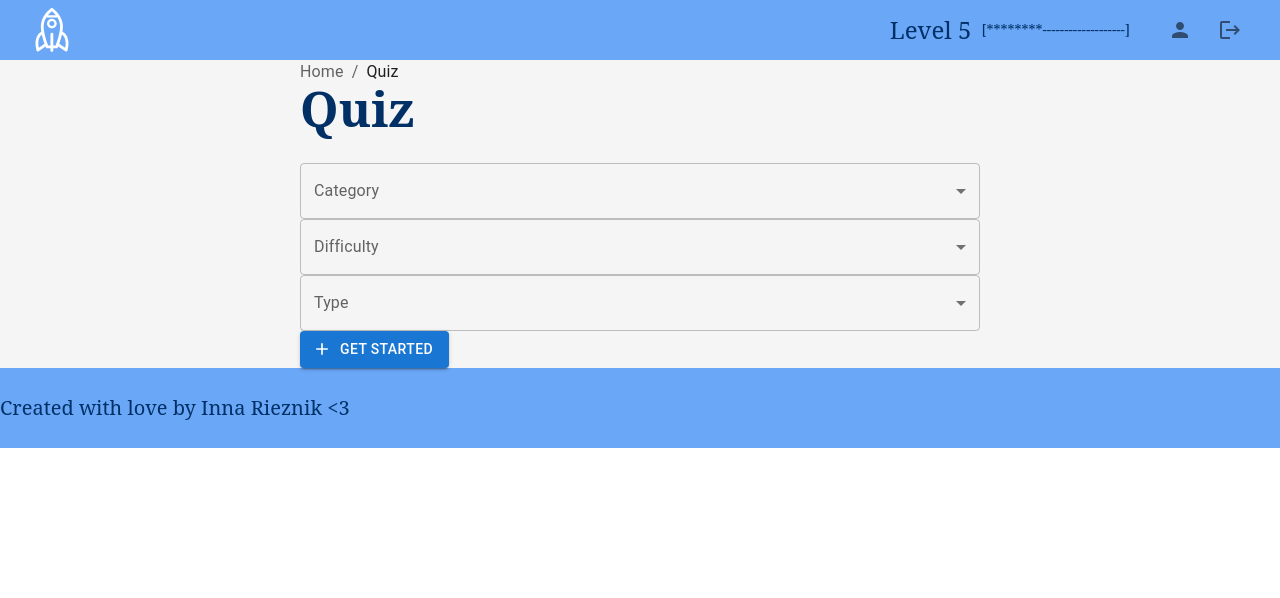
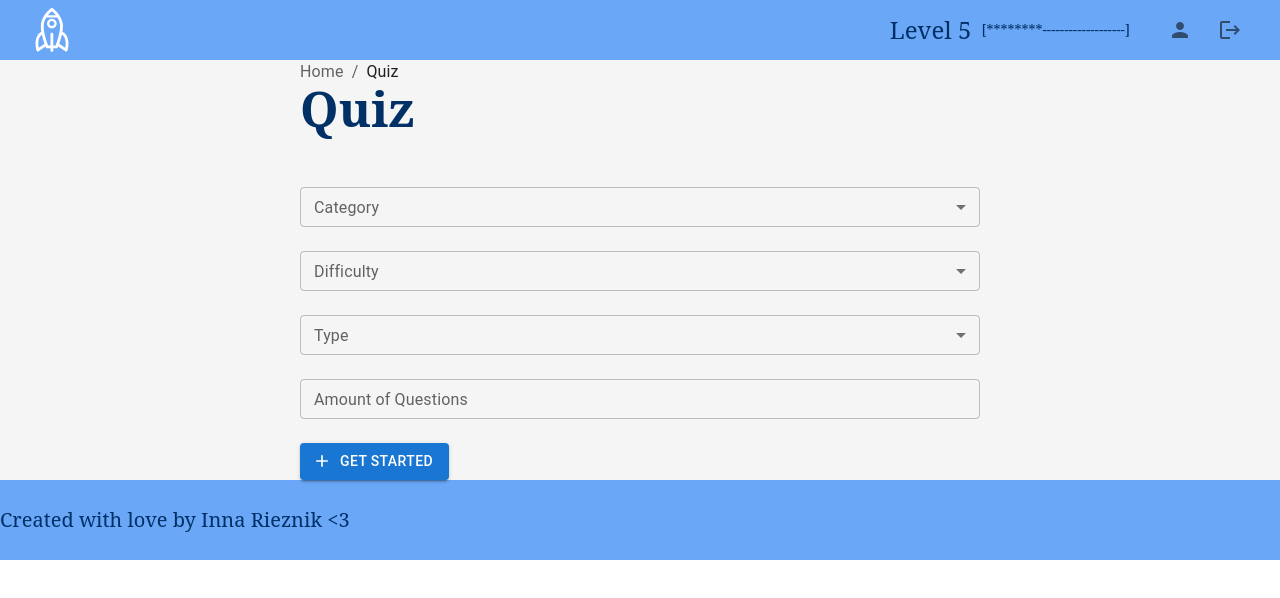
Before and after one commit to inna-rieznik/Language-learning-app, a React (Create React App) app: page /quiz in a window 1280 px wide. Shown: the top 598 px of the page. Built offline with nearby package versions, Linux system fonts and the light colour scheme.

Commit message:
continue with quiz page

```diff
--- a/src/components/mainPage/vocabulary/quiz/Quiz.jsx
+++ b/src/components/mainPage/vocabulary/quiz/Quiz.jsx
@@ -10,11 +10,28 @@ import {useState} from "react";
 import SelectField from "./SelectField";
 import Button from "@mui/material/Button";
 import AddIcon from "@mui/icons-material/Add";
+import TextFieldComp from "./TextFieldComp";
 
 const Quiz = (props) => {
     const [open, setOpen] = React.useState(false);
     const handleOpen = () => setOpen(true);
     const handleClose = () => setOpen(false);
+    const handleSubmit = e => {
+        e.preventDefault();
+    }
+
+    const difficultyOptions = [
+        {id: "easy", name: "Easy"},
+        {id: "medium", name: "Medium"},
+        {id: "hard", name: "Hard"}
+    ]
+
+    const typeOptions = [
+        {id: "multiple", name: "Multiple Choise"},
+        {id: "boolean", name: "True/False"}
+    ]
+
+
     //Settings component
     return (
         <div className={s.content}>
@@ -30,12 +47,13 @@ const Quiz = (props) => {
                 </Breadcrumbs>
             <h1>Quiz</h1>
             <div>
-                <form>
+                <form onSubmit={handleSubmit}>
                     <SelectField  label="Category"/>
-                    <SelectField label="Difficulty"/>
-                    <SelectField label="Type"/>
-                    <Box>
-                        <Button onClick={handleOpen} type="submit" variant="contained" startIcon={<AddIcon/>}>Get Started</Button>
+                    <SelectField options={difficultyOptions} label="Difficulty"/>
+                    <SelectField options={typeOptions} label="Type"/>
+                    <TextFieldComp />
+                    <Box mt={3} width="100%">
+                        <Button onClick={handleOpen} type="submit" variant="contained" type="submit" startIcon={<AddIcon/>}>Get Started</Button>
                     </Box>
                 </form>
             </div>
--- a/src/components/mainPage/vocabulary/quiz/SelectField.jsx
+++ b/src/components/mainPage/vocabulary/quiz/SelectField.jsx
@@ -5,19 +5,21 @@ import {useState} from "react";
 
 const SelectField = (props) => {
 
-    const {label} = props;
+    const {label, options} = props;
     const [value, setValue] = useState("");
 
     const handleChange = () => { }
 
     return (
-        <Box>
-            <FormControl mr={20} fullWidth={true}>
+        <Box mt={3} width="100%">
+            <FormControl size="small" fullWidth={true}>
                 <InputLabel>{label}</InputLabel>
                 <Select value={value} label={label} onChange={handleChange}>
-                    <MenuItem>Option 1</MenuItem>
-                    <MenuItem>Option 2</MenuItem>
-                    <MenuItem>Option 3</MenuItem>
+                  {/*  {options.map(({id, name}) => (
+                        <MenuItem value={id} key={id}>
+                            {name}
+                        </MenuItem>
+                        ))}*/}
 
                 </Select>
             </FormControl>
--- /dev/null
+++ b/src/components/mainPage/vocabulary/quiz/TextFieldComp.jsx
@@ -0,0 +1,22 @@
+import s from "./Quiz.module.css";
+import Breadcrumbs from "@mui/material/Breadcrumbs";
+import Link from "@mui/material/Link";
+import Typography from "@mui/material/Typography";
+import * as React from "react";
+import Box from "@mui/material/Box";
+import {FormControl, TextField} from "@mui/material";
+
+const TextFieldComp = (props) => {
+
+    const handleChange = () => {};
+
+    return (
+        <Box mt={3} width="100%">
+            <FormControl fullWidth size="small">
+                <TextField onChange={handleChange} variant="outlined" label="Amount of Questions" type="number" size="small"/>
+            </FormControl>
+        </Box>
+    );
+}
+
+export default TextFieldComp;
--- a/src/components/mainPage/vocabulary/quiz/questions/Question.jsx
+++ b/src/components/mainPage/vocabulary/quiz/questions/Question.jsx
@@ -21,7 +21,8 @@ const Question = (props) => {
                     <Typography color="text.primary">Questions</Typography>
                 </Breadcrumbs>
 
-            <h1>Question</h1>
+            <h1>Questions</h1>
+
         </div>
     );
 }
```
